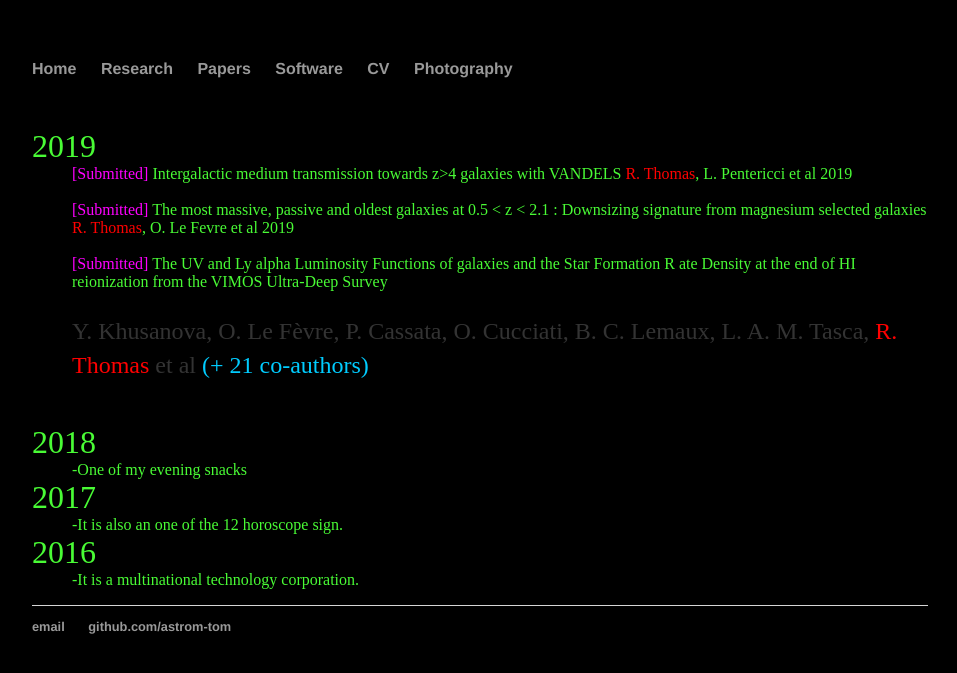
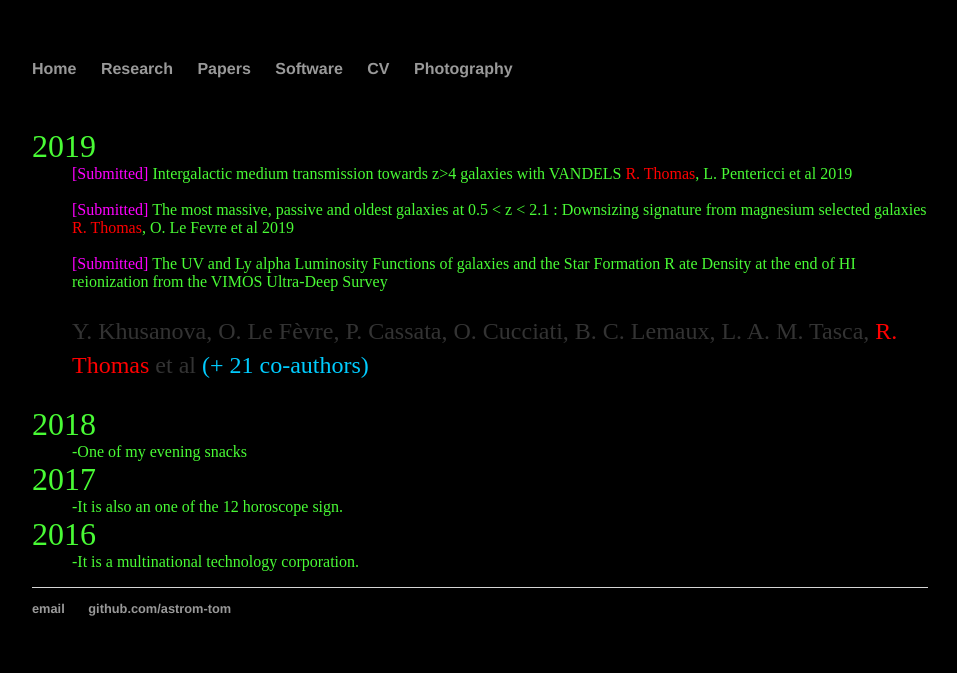
Before and after one commit to astrom-tom/astrom-tom.github.io, a Jekyll site: the page built from Papers/index.html, in a window 1280 px wide. Shown: the top 673 px of the page, without its empty margins (160-1117 px from the left). Built offline with Jekyll 4.4.1, drawn with Linux system fonts in a browser that asks for light colours.

Commit message:
Update index.html

```diff
--- a/Papers/index.html
+++ b/Papers/index.html
@@ -23,12 +23,10 @@ div.a {  text-indent: 150px;}
 
   <dd> <span class='subm'>[Submitted]</span> The UV and Ly alpha Luminosity Functions of galaxies and the Star Formation R
      ate Density at the end of HI reionization from the VIMOS Ultra-Deep Survey <br>
-
      <div class="a">
      <p>Y. Khusanova, O. Le Fèvre, P. Cassata, O. Cucciati, B. C. Lemaux, L. A. M. Tasca, <span class='me'>R. Thomas</span> et al <span class='cauthors'>(+ 21 co-authors)</span></p>
      </div>
-
-     </dd>  <br>
+     </dd>
 
   <dt style="color:rgb(73, 251, 53);">
   <font size="6">2018
```
